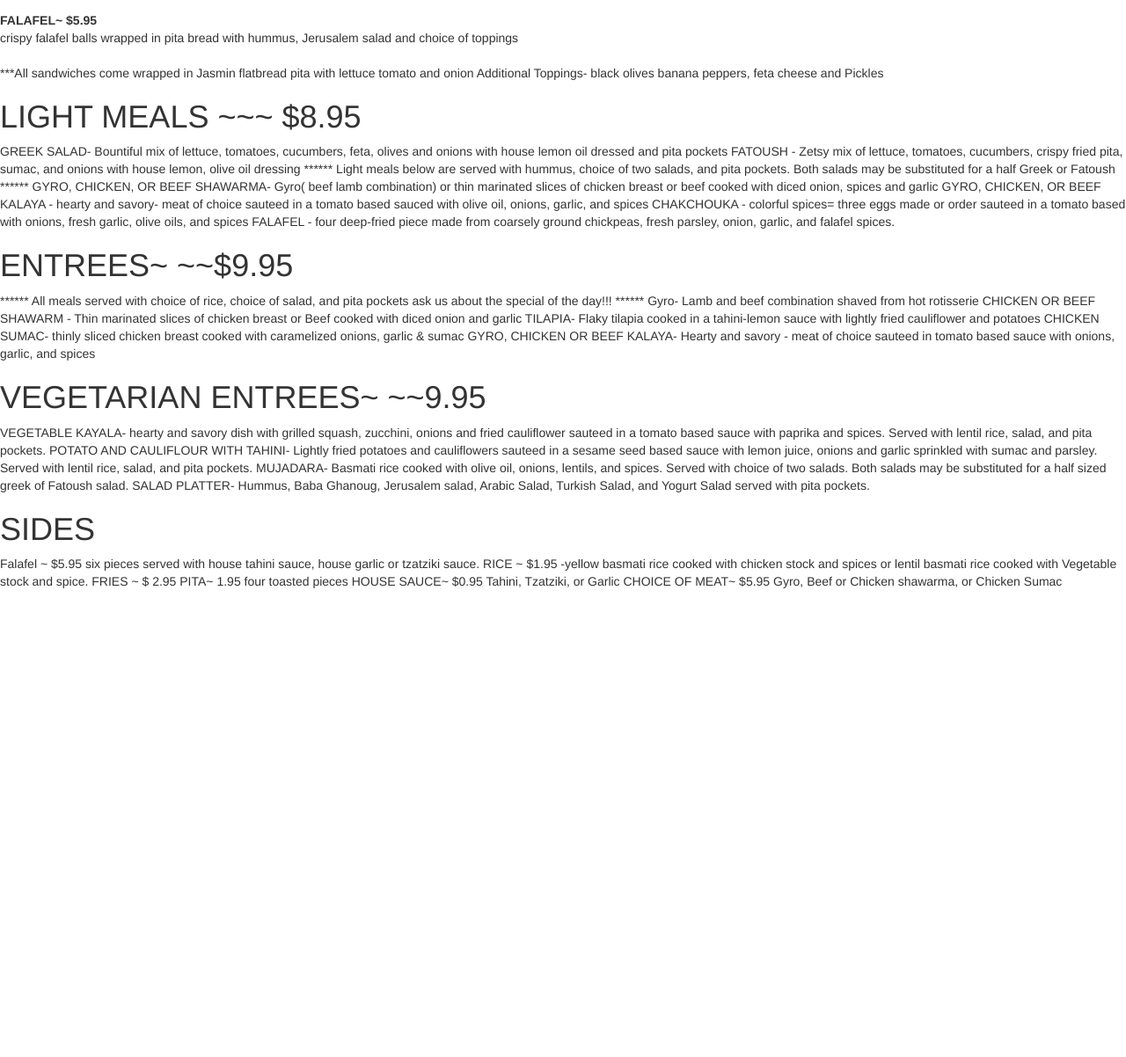
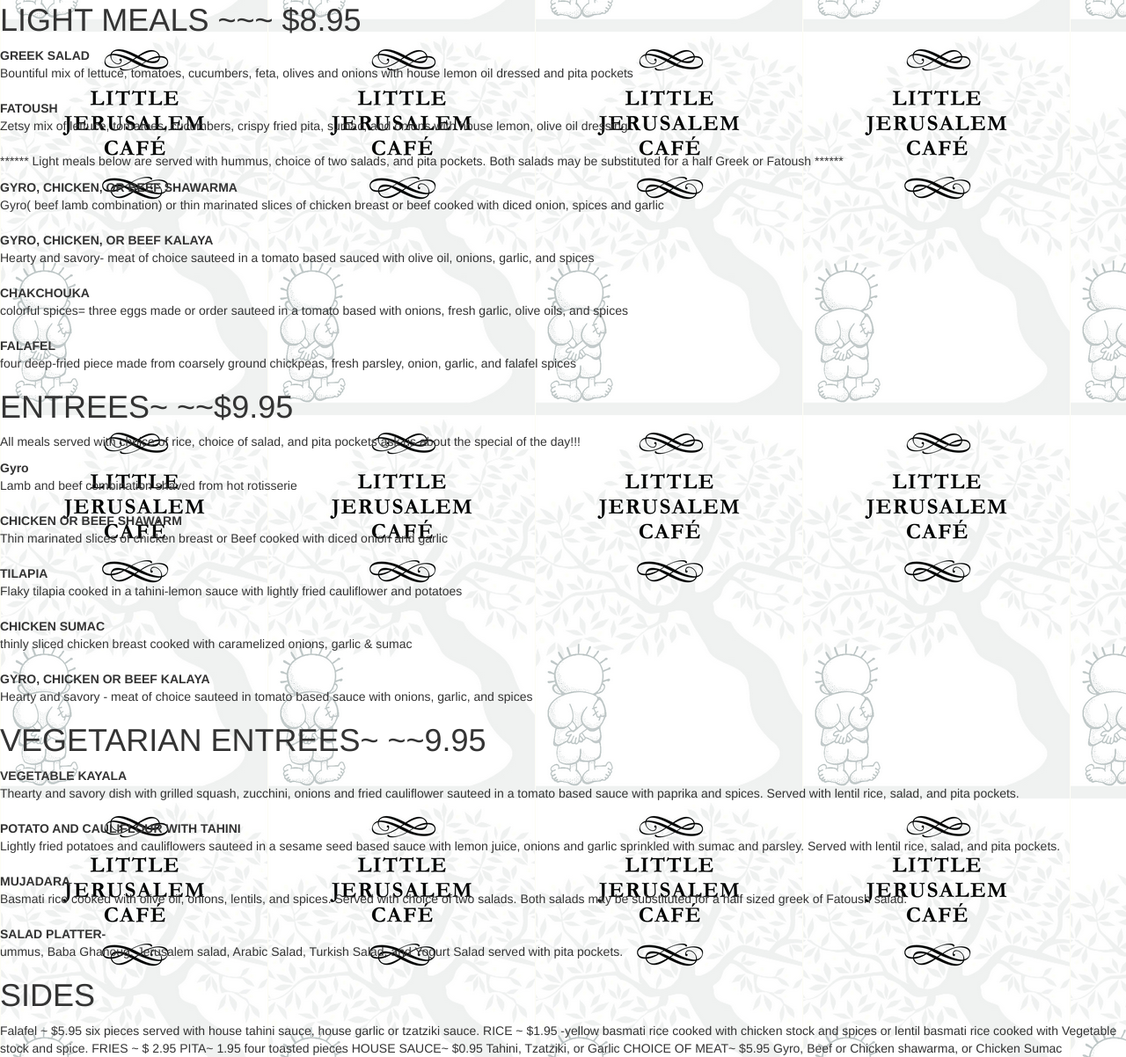
Before and after one commit to yahyajscss/Project1, a plain HTML site: page menu.html in a window 1280 px wide. Shown: the part 836-2038 px from the top of the page at 88% size. Before the commit the page ends 1507 px from the top, so only its background shows below. Drawn offline with nearby package versions, Linux system fonts and the light colour scheme.

Commit message:
finished the menu, added some of the reviews logos

```diff
--- /dev/null
+++ b/css/extra.css
@@ -0,0 +1,5 @@
+* body {
+
+	background-image:;
+
+}
--- /dev/null
+++ b/extra.css
@@ -0,0 +1,3 @@
+ #body{
+	background-color: blue;
+	}
--- a/menu.html
+++ b/menu.html
@@ -6,10 +6,10 @@
     <meta name="viewport" content="width=device-width, initial-scale=1">
     <!-- The above 3 meta tags *must* come first in the head; any other head content must come *after* these tags -->
     <title>Menu</title>
-
+ <link rel="stylesheet" href="css/extra.css">
     <!-- Bootstrap -->
     <link href="css/bootstrap.min.css" rel="stylesheet">
-
+ <link rel="stylesheet" href="css/extra.css">
     <!-- HTML5 shim and Respond.js for IE8 support of HTML5 elements and media queries -->
     <!-- WARNING: Respond.js doesn't work if you view the page via file:// -->
     <!--[if lt IE 9]>
@@ -17,8 +17,10 @@
       <script src="https://oss.maxcdn.com/respond/1.4.2/respond.min.js"></script>
     <![endif]-->
   </head>
-  <body>
-    <div class="container">
+  <body background="pics/handala.png" no-repeat>
+    <nav class="navbar navbar-default navbar-fixed-top">
+   <div class="container">
+      <div class="navbar-header">
     <h1>Bringing a small taste of Jerusalem to your street</h1>
     <ul class="nav nav-pills pull-right">
 <li><a href="index.html">home</a></li>
@@ -29,6 +31,8 @@
 <li><a href="Reviews.html">Reviews</a></li>
     </ul>
 </div>
+</div>
+</nav>
     LITTLE jerusalem cafe
 <h1 >SALADS~~~~~$5.95</h1>
 <dl>
@@ -81,36 +85,75 @@
 </n>Additional Toppings- black olives banana peppers, feta cheese and Pickles</p>
 
 <h1> LIGHT MEALS ~~~  $8.95 </h1>
-GREEK SALAD- Bountiful mix of lettuce, tomatoes, cucumbers, feta, olives and onions with house lemon oil dressed and pita pockets
-  FATOUSH - Zetsy mix of lettuce, tomatoes, cucumbers, crispy fried pita, sumac, and onions with house lemon, olive oil dressing
+<dl>
+  <dt>GREEK SALAD</dt>
+  <dd>Bountiful mix of lettuce, tomatoes, cucumbers, feta, olives and onions with house lemon oil dressed and pita pockets</dd>
+</dl>
+<dl>
+  <dt>FATOUSH </dt>
+  <dd>Zetsy mix of lettuce, tomatoes, cucumbers, crispy fried pita, sumac, and onions with house lemon, olive oil dressing</dd>
+</dl>
+<p>
 ******
 Light meals below are served with hummus, choice of two salads, and pita pockets. Both salads may be substituted for a half Greek or Fatoush
-******
-GYRO, CHICKEN, OR BEEF SHAWARMA- Gyro( beef lamb combination) or thin marinated slices of chicken breast or beef cooked with diced onion, spices and garlic
-GYRO, CHICKEN, OR BEEF KALAYA -  hearty and savory- meat of choice sauteed in a tomato based sauced with olive oil, onions, garlic, and spices
-CHAKCHOUKA - colorful spices= three eggs made or order sauteed in a tomato based with onions, fresh garlic, olive oils, and spices
-FALAFEL - four deep-fried piece made from coarsely ground chickpeas, fresh parsley, onion, garlic, and falafel spices.
-</div>
+******</p>
+<dl>
+  <dt>GYRO, CHICKEN, OR BEEF SHAWARMA</dt>
+  <dd>Gyro( beef lamb combination) or thin marinated slices of chicken breast or beef cooked with diced onion, spices and garlic</dd>
+</dl>
+<dl>
+  <dt>GYRO, CHICKEN, OR BEEF KALAYA</dt>
+  <dd>Hearty and savory- meat of choice sauteed in a tomato based sauced with olive oil, onions, garlic, and spices</dd>
+</dl>
+<dl>
+  <dt>CHAKCHOUKA </dt>
+  <dd>colorful spices= three eggs made or order sauteed in a tomato based with onions, fresh garlic, olive oils, and spices</dd>
+</dl>
+<dl>
+  <dt>FALAFEL</dt>
+  <dd>four deep-fried piece made from coarsely ground chickpeas, fresh parsley, onion, garlic, and falafel spices</dd>
 
+<h1> ENTREES~ ~~$9.95</h1>
+<p>All meals served with choice of rice, choice of salad, and pita pockets ask us about the special of the day!!!
+</p>
+<dl>
+  <dt>Gyro</dt>
+  <dd>Lamb and beef combination shaved from hot rotisserie</dd>
+</dl>
+<dl>
+  <dt> CHICKEN OR BEEF SHAWARM </dt>
+  <dd>Thin marinated slices of chicken breast or Beef cooked with diced onion and garlic</dd>
+</dl>
+<dl>
+  <dt>TILAPIA </dt>
+  <dd>Flaky tilapia cooked in a tahini-lemon sauce with lightly fried cauliflower and potatoes</dd>
+</dl>
+<dl>
+  <dt>CHICKEN SUMAC</dt>
+  <dd>thinly sliced chicken breast cooked with caramelized onions, garlic & sumac</dd>
+</dl>
+  <dt>GYRO, CHICKEN OR BEEF KALAYA</dt>
+  <dd>Hearty and savory - meat of choice sauteed in tomato based sauce with onions, garlic, and spices</dd>
+</dl>
 
-<div>
-<h1> ENTREES~ ~~$9.95</h1>
-******
-All meals served with choice of rice, choice of salad, and pita pockets ask us about the special of the day!!!
-******
-Gyro- Lamb and beef combination shaved from hot rotisserie
-  CHICKEN OR BEEF SHAWARM - Thin marinated slices of chicken breast or Beef cooked with diced onion and garlic
-TILAPIA- Flaky tilapia cooked in a tahini-lemon sauce with lightly fried cauliflower and potatoes
-CHICKEN SUMAC- thinly sliced chicken breast cooked with caramelized onions, garlic & sumac
-GYRO, CHICKEN OR BEEF KALAYA- Hearty and savory - meat of choice sauteed in tomato based sauce with onions, garlic, and spices
 <h1> VEGETARIAN ENTREES~ ~~9.95 </h1>
-VEGETABLE KAYALA- hearty and savory dish with grilled squash, zucchini, onions and fried cauliflower sauteed in a tomato based sauce with paprika and spices. Served with lentil rice, salad, and pita pockets.
-POTATO AND CAULIFLOUR WITH TAHINI-  Lightly fried potatoes and cauliflowers sauteed in a sesame seed based sauce with lemon juice, onions and garlic sprinkled with sumac and parsley. Served with lentil rice, salad, and pita pockets.
-MUJADARA-  Basmati rice cooked with olive oil, onions, lentils, and spices. Served with choice of two salads. Both salads may be substituted for a half sized greek of Fatoush salad.
-SALAD PLATTER-  Hummus, Baba Ghanoug, Jerusalem salad, Arabic Salad, Turkish Salad, and Yogurt Salad served with pita pockets.
-</div>
+<dl>
+  <dt> VEGETABLE KAYALA </dt>
+  <dd>Thearty and savory dish with grilled squash, zucchini, onions and fried cauliflower sauteed in a tomato based sauce with paprika and spices. Served with lentil rice, salad, and pita pockets.</dd>
+</dl>
+<dl>
+  <dt>POTATO AND CAULIFLOUR WITH TAHINI</dt>
+  <dd>Lightly fried potatoes and cauliflowers sauteed in a sesame seed based sauce with lemon juice, onions and garlic sprinkled with sumac and parsley. Served with lentil rice, salad, and pita pockets.</dd>
+</dl>
+<dl>
+  <dt>MUJADARA</dt>
+  <dd>Basmati rice cooked with olive oil, onions, lentils, and spices. Served with choice of two salads. Both salads may be substituted for a half sized greek of Fatoush salad.</dd>
+</dl>
+  <dt>SALAD PLATTER-</dt>
+  <dd>ummus, Baba Ghanoug, Jerusalem salad, Arabic Salad, Turkish Salad, and Yogurt Salad served with pita pockets.
+</div></dd>
+</dl>
 
-<div>
 <h1> SIDES </h1>
 Falafel ~ $5.95 six pieces served with house tahini sauce, house garlic or tzatziki sauce.
 RICE ~ $1.95 -yellow basmati rice cooked with chicken stock and spices or lentil basmati rice cooked with Vegetable stock and spice.
```
Also changed, not shown: Reviews.html (+8 -5 lines), about.html (+7 -3 lines), contact.html (+19 -8 lines), gallery.html (+2 -2 lines), index.html (+2 -2 lines), pics/facebook.jpg (added), pics/tripadvisor.jpg (added), pics/urbanSpoon.jpg (added), pics/yelp.jpg (added), pics/zomato.jpg (added).
